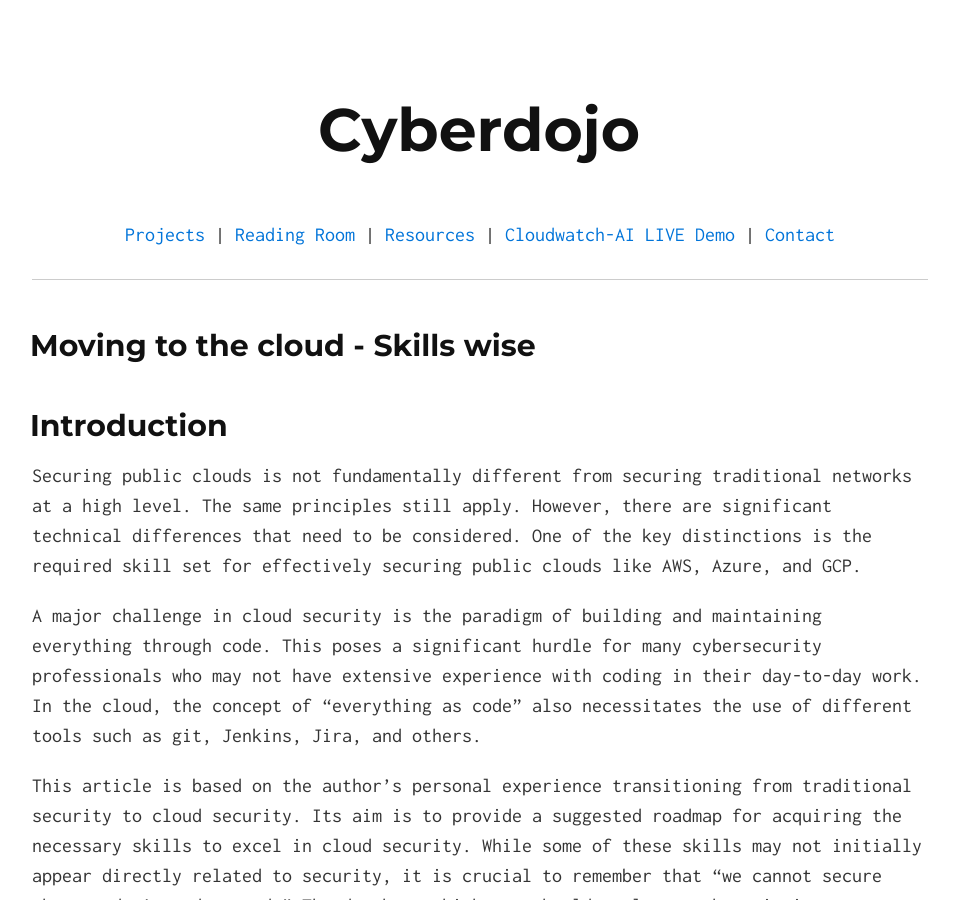
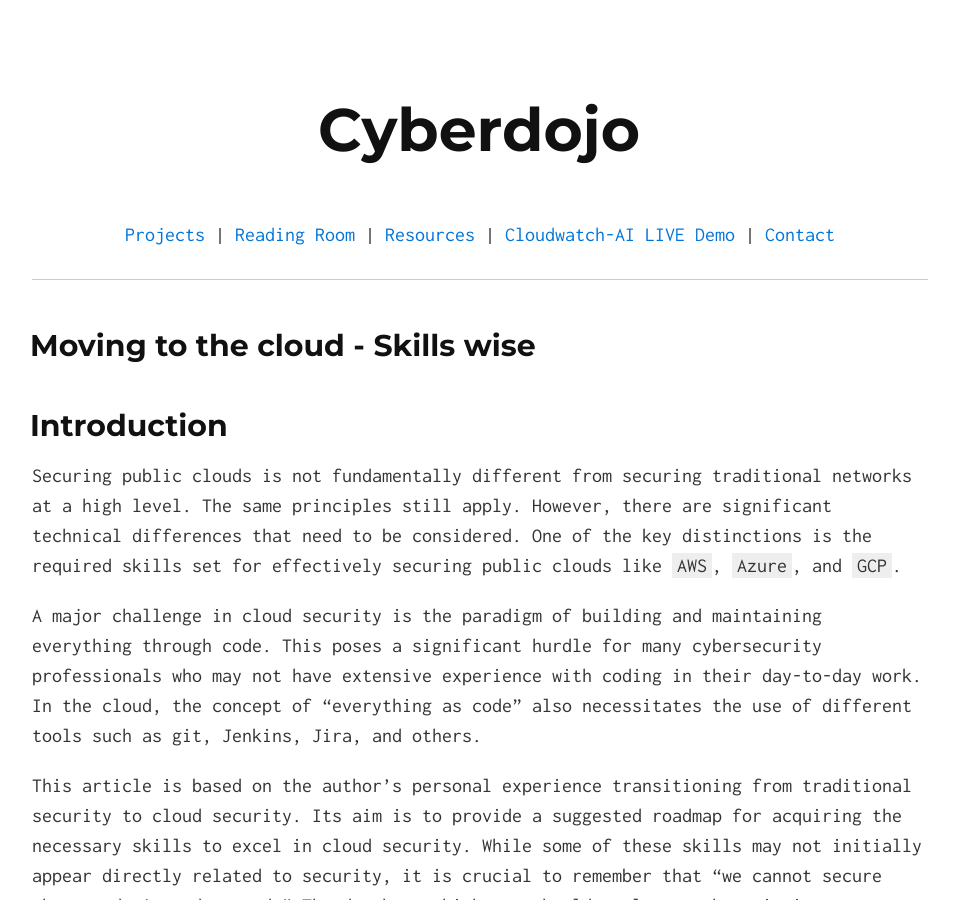
Before and after one commit to Ahmed-AG/cyberdojo-page, a Jekyll site: the page built from read/moving-to-the-cloud-skills-set-wise.md, in a window 1280 px wide and 900 px high. Shown: the whole window, without its empty margins (160-1119 px from the left). Built offline with Jekyll 4.4.1, drawn with Linux system fonts in a browser that asks for light colours; some of the changed text lies outside the part shown.

Commit message:
Adding moving to cloud

```diff
--- a/read/moving-to-the-cloud-skills-set-wise.md
+++ b/read/moving-to-the-cloud-skills-set-wise.md
@@ -7,7 +7,7 @@ author_link: "https://twitter.com/aagsec"
 ---
 
 ## Introduction
-Securing public clouds is not fundamentally different from securing traditional networks at a high level. The same principles still apply. However, there are significant technical differences that need to be considered. One of the key distinctions is the required skill set for effectively securing public clouds like AWS, Azure, and GCP.
+Securing public clouds is not fundamentally different from securing traditional networks at a high level. The same principles still apply. However, there are significant technical differences that need to be considered. One of the key distinctions is the required skills set for effectively securing public clouds like `AWS`, `Azure`, and `GCP`.
 
 A major challenge in cloud security is the paradigm of building and maintaining everything through code. This poses a significant hurdle for many cybersecurity professionals who may not have extensive experience with coding in their day-to-day work. In the cloud, the concept of "everything as code" also necessitates the use of different tools such as git, Jenkins, Jira, and others.
 
@@ -55,4 +58,4 @@ To get started, you can refer to these resources:
 
 ## Containers
 
-## Container Orchestration
+## Container Orchestration -->
```
Also changed, not shown: other parts of read/moving-to-the-cloud-skills-set-wise.md (+3 -0 lines).
